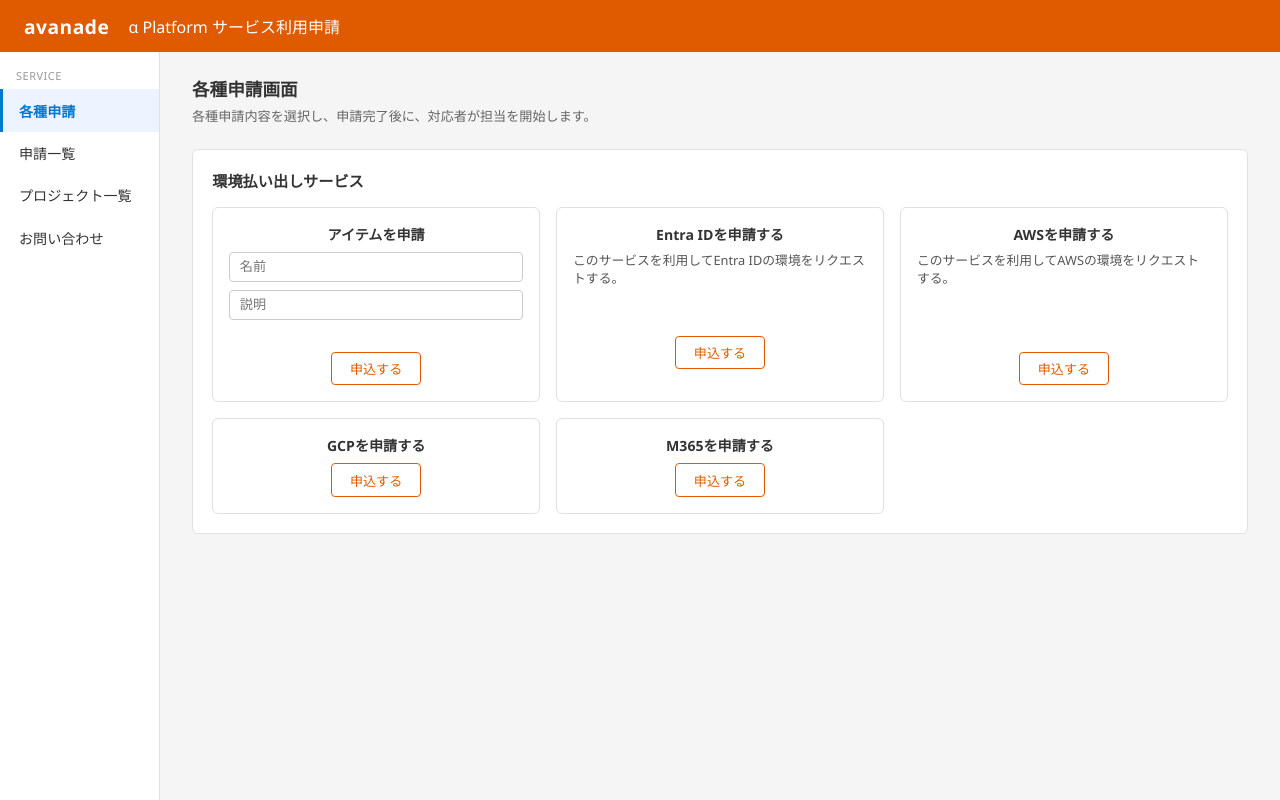
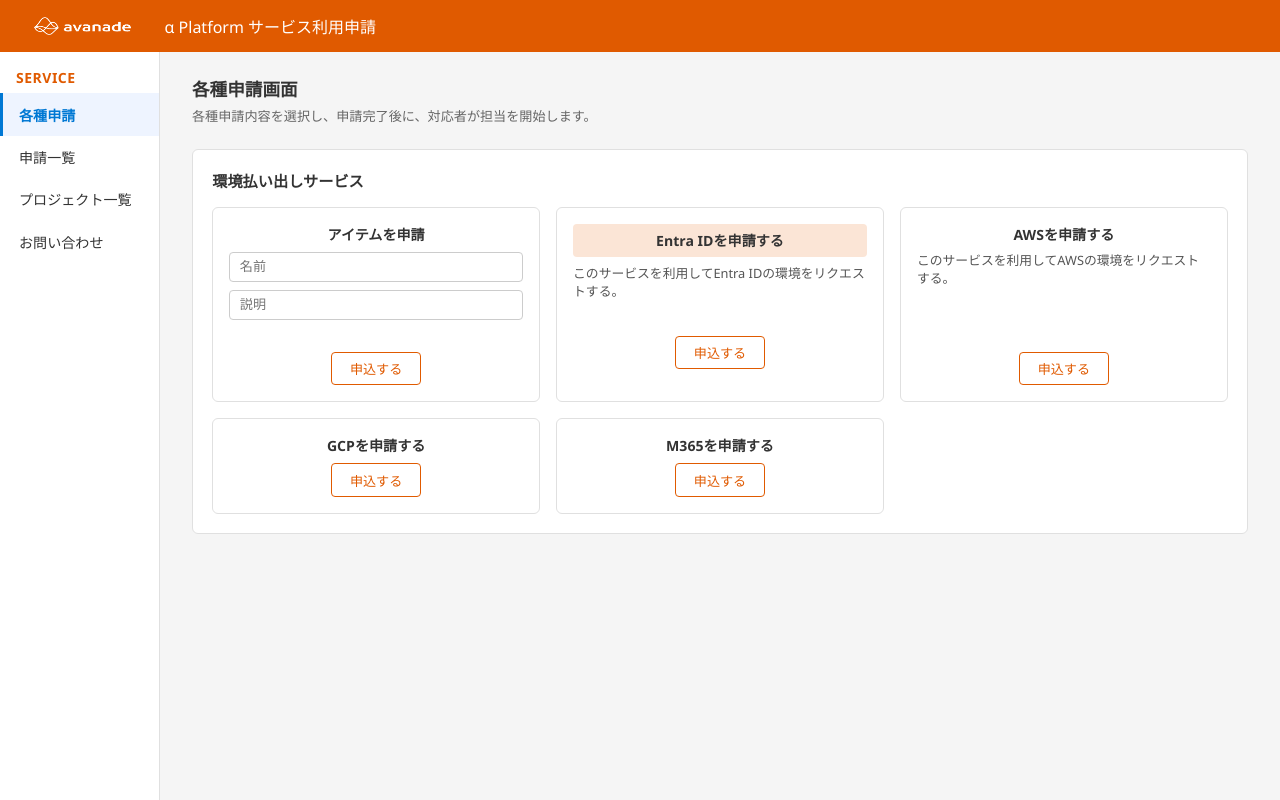
Before and after one commit to GeraldOliverAvanade/PortalCreation, a website: page public/index.html in a window 1280 px wide. Drawn offline with Linux system fonts and the light colour scheme.

Commit message:
move logo to images folder

```diff
--- a/public/css/style.css
+++ b/public/css/style.css
@@ -26,9 +26,9 @@
 }
 
 .logo {
-  font-size: 1.2rem;
-  font-weight: 700;
-  letter-spacing: 0.5px;
+  height: 32px;
+  width: auto;
+  object-fit: contain;
 }
 
 .header-title {
@@ -53,11 +53,12 @@
 }
 
 .sidebar-section-label {
-  font-size: 11px;
-  color: #999;
+  font-size: 14px;
+  color: #e05a00;
   padding: 0 1rem 0.4rem;
   text-transform: uppercase;
   letter-spacing: 0.5px;
+  font-weight: 600;
 }
 
 .sidebar ul {
@@ -142,6 +143,12 @@
   color: #333;
 }
 
+.entra-header {
+  background-color: #fbe5d6;
+  padding: 0.4rem 0.6rem;
+  border-radius: 4px;
+}
+
 .card-desc {
   font-size: 0.8rem;
   color: #555;
--- a/public/index.html
+++ b/public/index.html
@@ -9,7 +9,7 @@
 <body>
 
   <header>
-    <span class="logo">avanade</span>
+    <img src="images/avanadelogo.png" alt="Avanade" class="logo" />
     <span class="header-title">α Platform サービス利用申請</span>
   </header>
 
@@ -44,7 +44,7 @@
           </div>
 
           <div class="service-card">
-            <h4>Entra IDを申請する</h4>
+            <h4 class="entra-header">Entra IDを申請する</h4>
             <p class="card-desc">このサービスを利用してEntra IDの環境をリクエストする。</p>
             <button id="load-btn" class="apply-btn">申込する</button>
             <ul id="items-list"></ul>
```
Also changed, not shown: public/images/avanadelogo.png (added).
